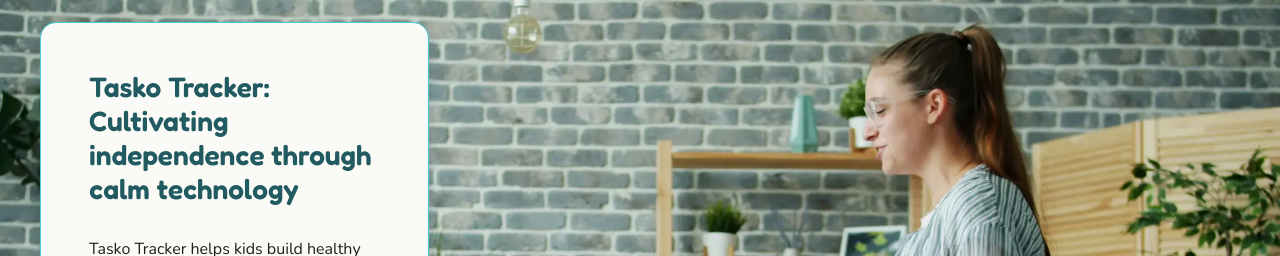
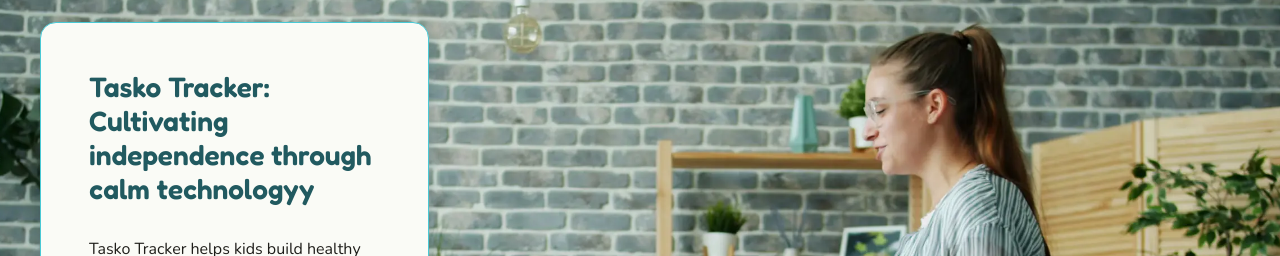
Before and after one commit to LiamH2003/tasko_marketing, a React (Vite) app: page / in a window 1280 px wide. Shown: the part 164-420 px from the top of the page. Built offline with nearby package versions, Linux system fonts and the light colour scheme.

Commit message:
Update HeroSection.jsx
test

```diff
--- a/src/components/HeroSection.jsx
+++ b/src/components/HeroSection.jsx
@@ -24,7 +24,7 @@
             >
               <div className="flex flex-col items-start gap-lg md:gap-xl relative self-stretch w-full flex-[0_0_auto]">
                 <h1 id="hero-headline" className="relative w-full mt-[-1.00px] text-header-2 md:text-header-1 text-tasko-blue900">
-                   Tasko Tracker: Cultivating independence through calm technology
+                   Tasko Tracker: Cultivating independence through calm technologyy
                 </h1>
 
                 <p className="relative w-full text-body-main lg:text-body-large text-tasko-gray400">
```
